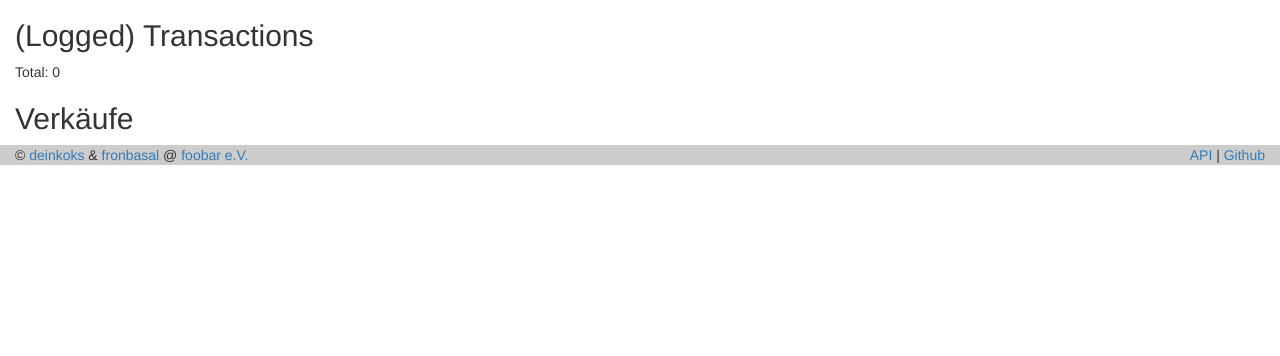
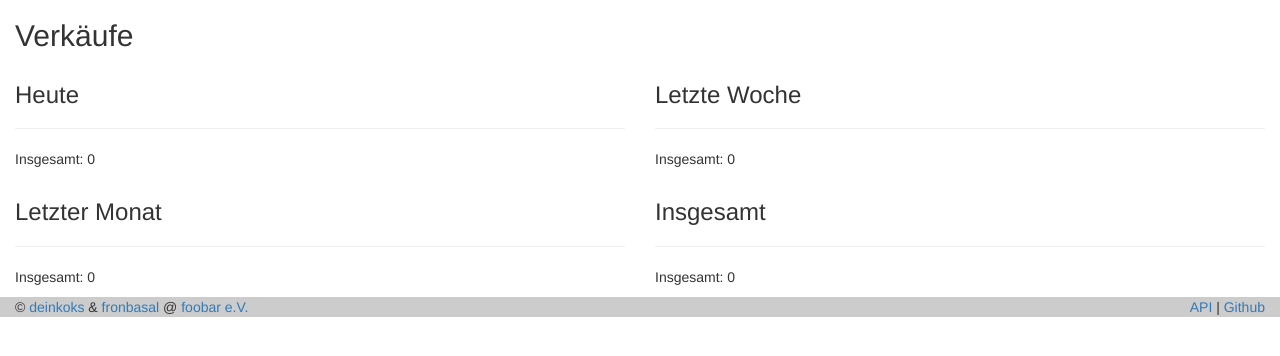
Before and after one commit to c3e/TanteMateLaden, a Django app: page /stats/ in a window 1280 px wide. Shown: the part 51-407 px from the top of the page. Run offline with Django 3.2, Linux system fonts and the light colour scheme; data that the repository does not hold is empty; parts of the project's set-up code (start-up, migrations or seed data) failed here and were passed over; some libraries are stand-ins or nearby versions.

Commit message:
extended stats

```diff
--- a/TanteMateLaden/TanteMateLaden/settings.py
+++ b/TanteMateLaden/TanteMateLaden/settings.py
@@ -30,8 +30,8 @@ INTERNAL_IPS = ['127.0.0.1']
 if DEBUG:
     ALLOWED_HOSTS += ['*']
 PUBLIC_TERMINAL_IPS = ['127.0.0.1']
-PUBLIC_SESSION_LENGTH = 60*3 # 3 minutes
-SESSION_EXPIRE_AT_BROWSER_CLOSE = True
+SESSION_COOKIE_AGE = 60*3 # 3 minutes
+
 
 REST_FRAMEWORK = {
     'DEFAULT_PERMISSION_CLASSES': (
--- a/TanteMateLaden/store/templates/store/stats.html
+++ b/TanteMateLaden/store/templates/store/stats.html
@@ -1,18 +1,29 @@
 {% extends 'layout.html' %}
+{% load store_widgets %}
 {% block content %}
-<h2>(Logged) Transactions</h2>
-<p>
-Total: {{trans_total}}
-
-</p>
-
+	{% comment %}
+	<h2>(Logged) Transactions</h2>
+	<p>
+		Total: {{trans_total}}
+	</p>
+{% endcomment %}
 <h2>Verkäufe</h2>
-{% for item in items %}
-{% widthratio item.num_sales total_item_sales 100 as width %}
-<div class="progress">
-  <div class="progress-bar progress-bar-left" role="progressbar" aria-valuenow="{{width}}" aria-valuemin="0" aria-valuemax="100" style="min-width: 14em; width: {{width}}%">
-    {{item.name}} {{width}}%
-  </div>
+<div class="row">
+	<div class="col-md-6">
+		<h3>Heute</h3>
+		{% stats_sales_today %}
+	</div>
+	<div class="col-md-6">
+		<h3>Letzte Woche</h3>
+		{% stats_sales_last_week %}
+	</div>
+	<div class="col-md-6">
+		<h3>Letzter Monat</h3>
+		{% stats_sales_last_month %}
+	</div>
+	<div class="col-md-6">
+		<h3>Insgesamt</h3>
+		{% stats_sales %}
+	</div>
 </div>
-{% endfor %}
 {% endblock %}
--- /dev/null
+++ b/TanteMateLaden/store/templates/store/widgets/stats_sales.html
@@ -0,0 +1,10 @@
+{% for item in sales %}
+{% widthratio item.num_sales total_item_sales 100 as width %}
+<div class="progress">
+  <div class="progress-bar progress-bar-left" role="progressbar" aria-valuenow="{{width}}" aria-valuemin="0" aria-valuemax="100" style="min-width: 14em; width: {{width}}%">
+    {{item.name}} {{width}}%
+  </div>
+</div>
+{% endfor %}
+<hr>
+<p>Insgesamt: {{total_item_sales}}</p>
--- a/TanteMateLaden/store/templatetags/store_widgets.py
+++ b/TanteMateLaden/store/templatetags/store_widgets.py
@@ -1,23 +1,61 @@
 from django import template
-from django.contrib.auth.models import AnonymousUser
-from store.models import Drink, Account
+from django.contrib.auth.models import AnonymousUser, User
+from django.db.models import Count, Avg
+from django.utils import timezone
+from datetime import datetime, timedelta
+from store.models import Drink, Account, Item, TransactionLog
 
 register = template.Library()
 
 @register.inclusion_tag('store/widgets/drink_list.html')
 def simple_drink_list():
-	drinks = Drink.objects.all()
-	return {'drinks': drinks}
+    drinks = Drink.objects.all()
+    return {'drinks': drinks}
 
 @register.inclusion_tag('store/widgets/drink_row.html', takes_context=True)
 def drink_row(context):
-	drinks = Drink.objects.all()
-	return {'drinks': drinks, 'request': context['request']}
+    drinks = Drink.objects.all()
+    return {'drinks': drinks, 'request': context['request']}
 
 @register.inclusion_tag('store/widgets/buy_modal.html', takes_context=True)
 def buy_item_modal(context, item):
-	user = context['request'].user
-	accounts = Account.objects.filter(free_access=True) | Account.objects.exclude(pin=None)
-	if not isinstance(user, AnonymousUser):
-		accounts = accounts.exclude(user = user).order_by('user__username')
-	return {'item': item, 'user': user, 'accounts': accounts}
+    user = context['request'].user
+    accounts = Account.objects.filter(free_access=True) | Account.objects.exclude(pin=None)
+    if not isinstance(user, AnonymousUser):
+        accounts = accounts.exclude(user = user).order_by('user__username')
+    return {'item': item, 'user': user, 'accounts': accounts}
+
+@register.inclusion_tag('store/widgets/stats_sales.html')
+def stats_sales(start_date=None, end_date=None, user=None, user_doing=None):
+    item_sales = Item.objects
+    if start_date is not None:
+        item_sales = item_sales.filter(transactionlog__date__gte=start_date)
+    if end_date is not None:
+        item_sales = item_sales.filter(transactionlog__date__lte=end_date)
+    if user is not None:
+        item_sales = item_sales.filter(transactionlog__user = user)
+    if user_doing is not None:
+        item_sales = item_sales.exclude(transactionlog__user = user_doing)
+    item_sales = item_sales.annotate(num_sales=Count('transactionlog'))
+
+    item_sales = item_sales.exclude(num_sales=0).order_by('-num_sales')
+    total_item_logs = item_sales.aggregate(total=Count('transactionlog'))['total']
+    return {'sales': item_sales, 'total_item_sales': total_item_logs}
+
+@register.inclusion_tag('store/widgets/stats_sales.html')
+def stats_sales_today(user=None, user_doing=None):
+    now = timezone.now()
+    today = datetime(year=now.year, month=now.month, day=now.day)
+    return stats_sales(start_date=today, user=user, user_doing=user_doing)
+
+@register.inclusion_tag('store/widgets/stats_sales.html')
+def stats_sales_last_week(user=None, user_doing=None):
+    now = timezone.now()
+    start = now - timedelta(days=7)
+    return stats_sales(start_date=start, user=user, user_doing=user_doing)
+
+@register.inclusion_tag('store/widgets/stats_sales.html')
+def stats_sales_last_month(user=None, user_doing=None):
+    now = timezone.now()
+    start = now - timedelta(weeks=4)
+    return stats_sales(start_date=start, user=user, user_doing=user_doing)
--- a/TanteMateLaden/store/views.py
+++ b/TanteMateLaden/store/views.py
@@ -143,9 +143,9 @@ def signup(request):
 
 def indexView(request):
     """right now just the empty layout template"""
-    if request.META['REMOTE_ADDR'] in settings.PUBLIC_TERMINAL_IPS:
-        # Limit session length on public devices
-        request.session.set_expiry(settings.PUBLIC_SESSION_LENGTH)
+    if request.META['REMOTE_ADDR'] not in settings.PUBLIC_TERMINAL_IPS:
+        # Unlimit session length on private devices
+        request.session.set_expiry(0)
     return render(request, 'layout.html')
 
 
```
